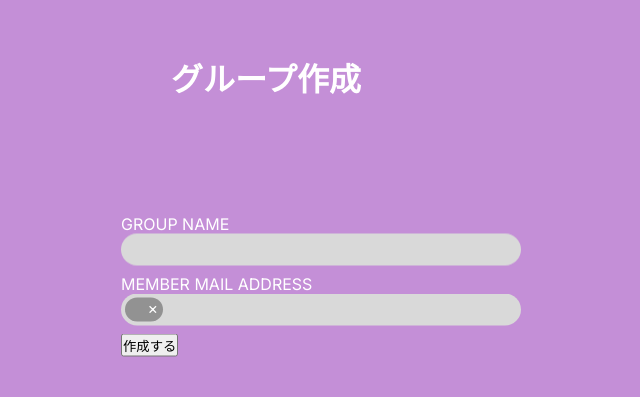
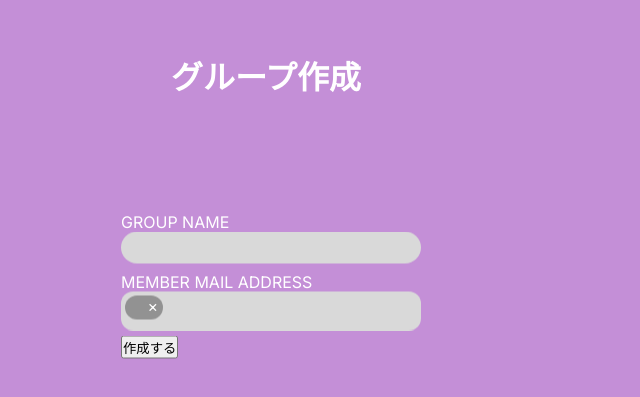
Before and after one commit to tamago-kake-gohan/tosho-kanri-ghost-client, a Next.js app: page /groupCreation in a window 1280 px wide. Shown: the part 115-512 px from the top of the page, without its empty margins (369-1009 px from the left). Built offline with nearby package versions, Linux system fonts and the light colour scheme.

Commit message:
レイアウト調整

```diff
--- a/src/app/groupCreation/groupCreation.module.scss
+++ b/src/app/groupCreation/groupCreation.module.scss
@@ -16,7 +16,7 @@
   .form{
     margin:0 auto;
     .input{
-      width:25rem;
+      width:100%;
       height:2rem;
       padding:0.5rem;
       margin-bottom: 0.5rem;
--- a/src/components/addressEditor.module.scss
+++ b/src/components/addressEditor.module.scss
@@ -5,12 +5,11 @@
   padding: 4px;
   border-radius: 4px;
 
-  width:25rem;
-  height:2rem;
+  width:100%;
 
-  margin-bottom: 0.5rem;
+  margin-bottom: 5px;
   border:none;
-  border-radius:3rem;
+  border-radius:12px;
   appearance: none;
   outline: 0;
   box-sizing: border-box;
@@ -21,10 +20,10 @@
   .address{
     background: #929292;
     color: white;
-    border-radius: 3rem;
+    border-radius: 12px;
     display: flex;
     align-items: left;
-    height: 1.5rem;
+    height: 24px;
     overflow: hidden;
     .content{
       padding: 0.1rem 0.7rem;
```
